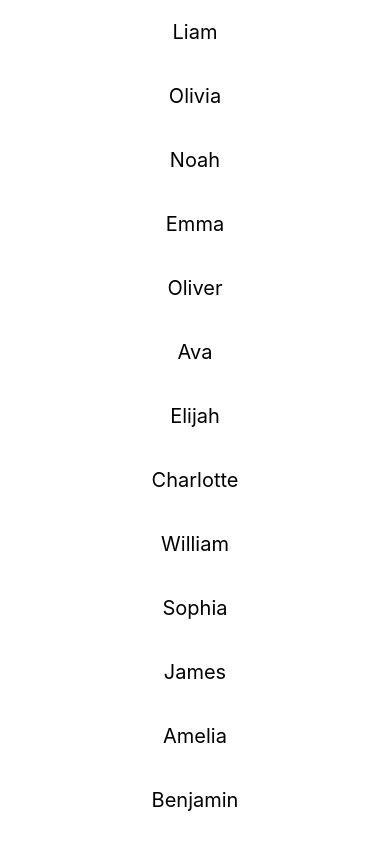
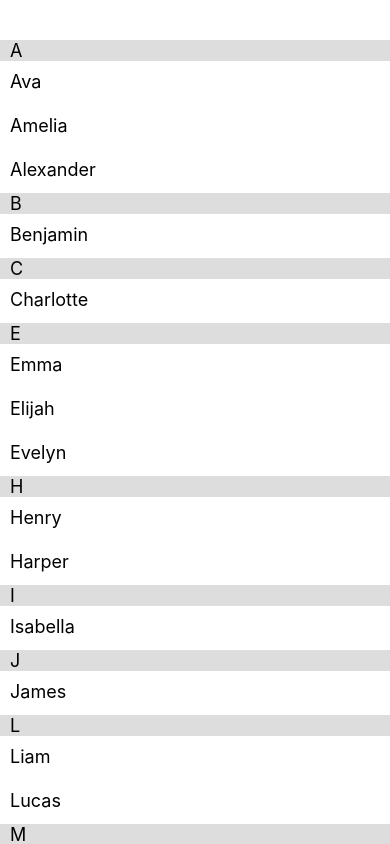
Before and after one commit to textninja/dtc0004, a React Native app in the folder practice/gettingstarted/: screen / in a window 390 px wide. Shown: the top 844 px of the page. Built offline with nearby package versions, Linux system fonts and the light colour scheme.

Commit message:
Updated flatlist example to use sectionlist

```diff
--- a/practice/gettingstarted/examples/5.js
+++ b/practice/gettingstarted/examples/5.js
@@ -1,25 +1,47 @@
 import React, { useState } from 'react';
-import { FlatList, Text, StyleSheet } from 'react-native';
+import { View, SectionList, Text, StyleSheet } from 'react-native';
 
 const names = "Liam Olivia Noah Emma Oliver Ava Elijah Charlotte William Sophia James Amelia Benjamin Isabella Lucas Mia Henry Evelyn Alexander Harper"
-    .split(" ")
-    .map(i => ({ key: i }));
+    .split(" ");
+
+const firstLetters = [...names.reduce((letters, name) => {
+    letters.add(name[0]);
+    return letters;
+}, new Set)].sort();
+
+const sections = firstLetters.map(letter => (
+    {
+        title: letter,
+        data: names.filter(n => n[0] == letter)
+    }
+));
 
 const App = () => {
-    const [people, _] = useState(names);
-
-    return <FlatList
-        data={names}
-        renderItem={({item}) => <Text style={style.flatListItem}>{item.key}</Text>}
-    />
+    return (
+        <View>
+            <SectionList
+                style={{marginTop: 40}}
+                sections={sections}
+                renderItem={({item}) => <Text style={style.listItem}>{item}</Text>}
+                renderSectionHeader={({section}) => <Text style={style.listSectionHeader}>{section.title}</Text>}
+                keyExtractor={(item, index) => index}
+            />
+        </View>
+    );
 };
 
 
 const style = StyleSheet.create({
-    flatListItem: {
-        padding: 20,
-        fontSize: 20,
-        textAlign: "center"
+    listItem: {
+        padding: 10,
+        fontSize: 18,
+        height: 44
+    },
+
+    listSectionHeader: {
+        fontSize: 18,
+        paddingLeft: 10,
+        backgroundColor: "#ddd"
     }
 })
 
```
